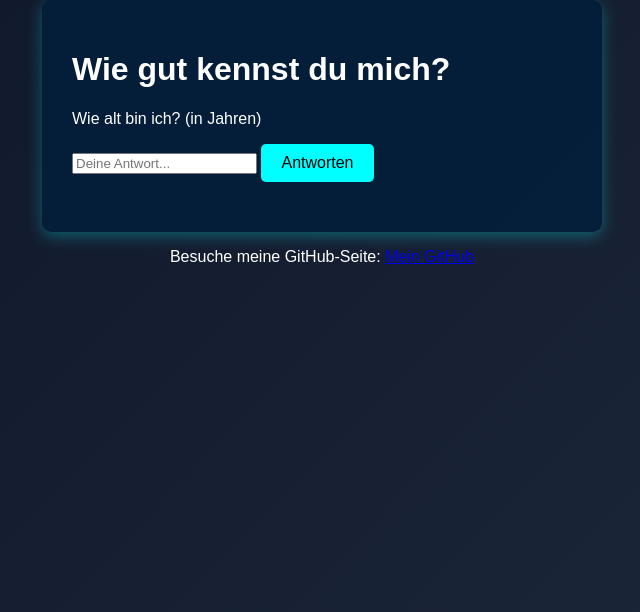
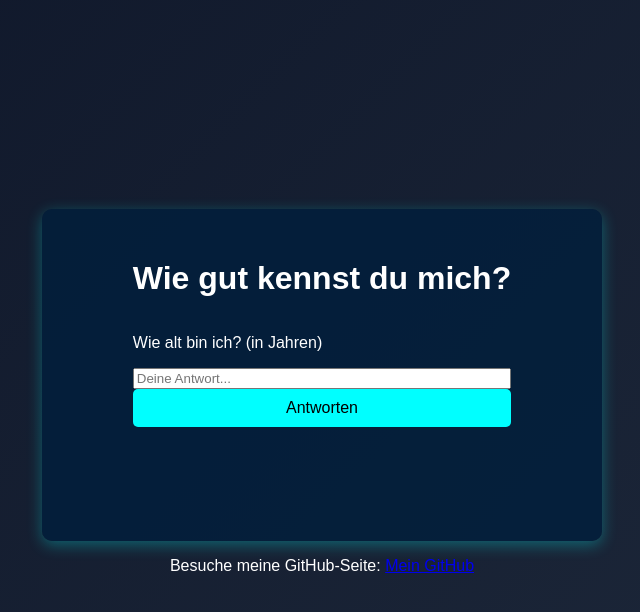
Before and after one commit to Mal1k85/Wie_gut_kennst_du_mich, a plain HTML site: page index.html in a window 1280 px wide. Shown: the whole page, without its empty margins (318-958 px from the left). Drawn offline with Linux system fonts and the light colour scheme.

Commit message:
Update style.css

```diff
--- a/style.css
+++ b/style.css
@@ -1,4 +1,7 @@
 body {
+    display: grid;
+    justify-content: center;
+    align-items: center;
     font-family: 'Arial', sans-serif;
     background: linear-gradient(135deg, #0f172a, #1e293b);
     margin: 0;
@@ -13,6 +16,9 @@ body {
 
 /* Titel / Header */
 .title {
+    display: grid;
+    justify-content: center;
+    align-items: center;
     background: #1e293b;
     padding: 20px;
     width: 100%;
@@ -23,6 +29,9 @@ body {
 
 /* Container */
 .container {
+    display: grid;
+    justify-content: center;
+    align-items: center;
     background: rgba(0, 30, 60, 0.8);
     padding: 30px;
     border-radius: 10px;
```
